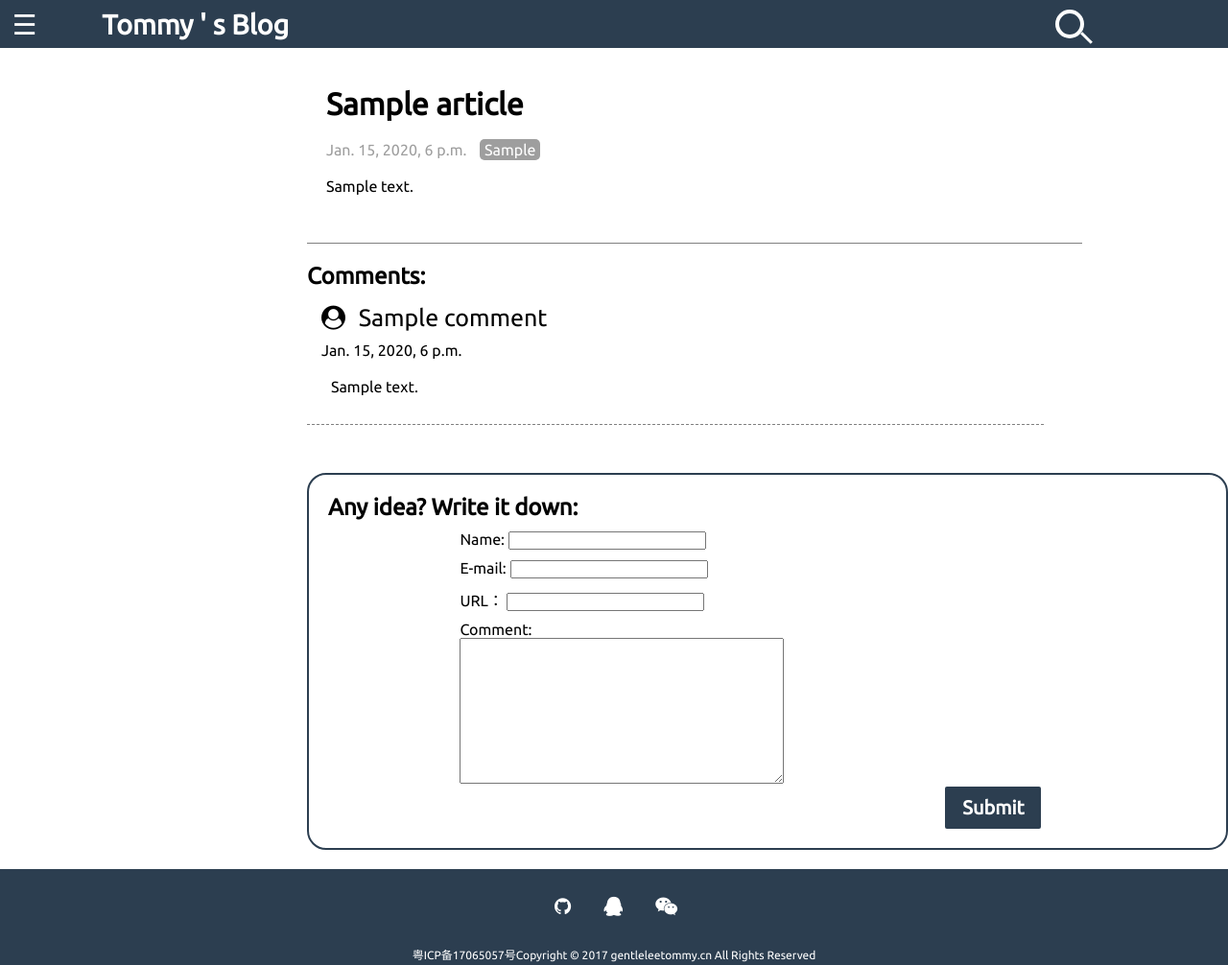
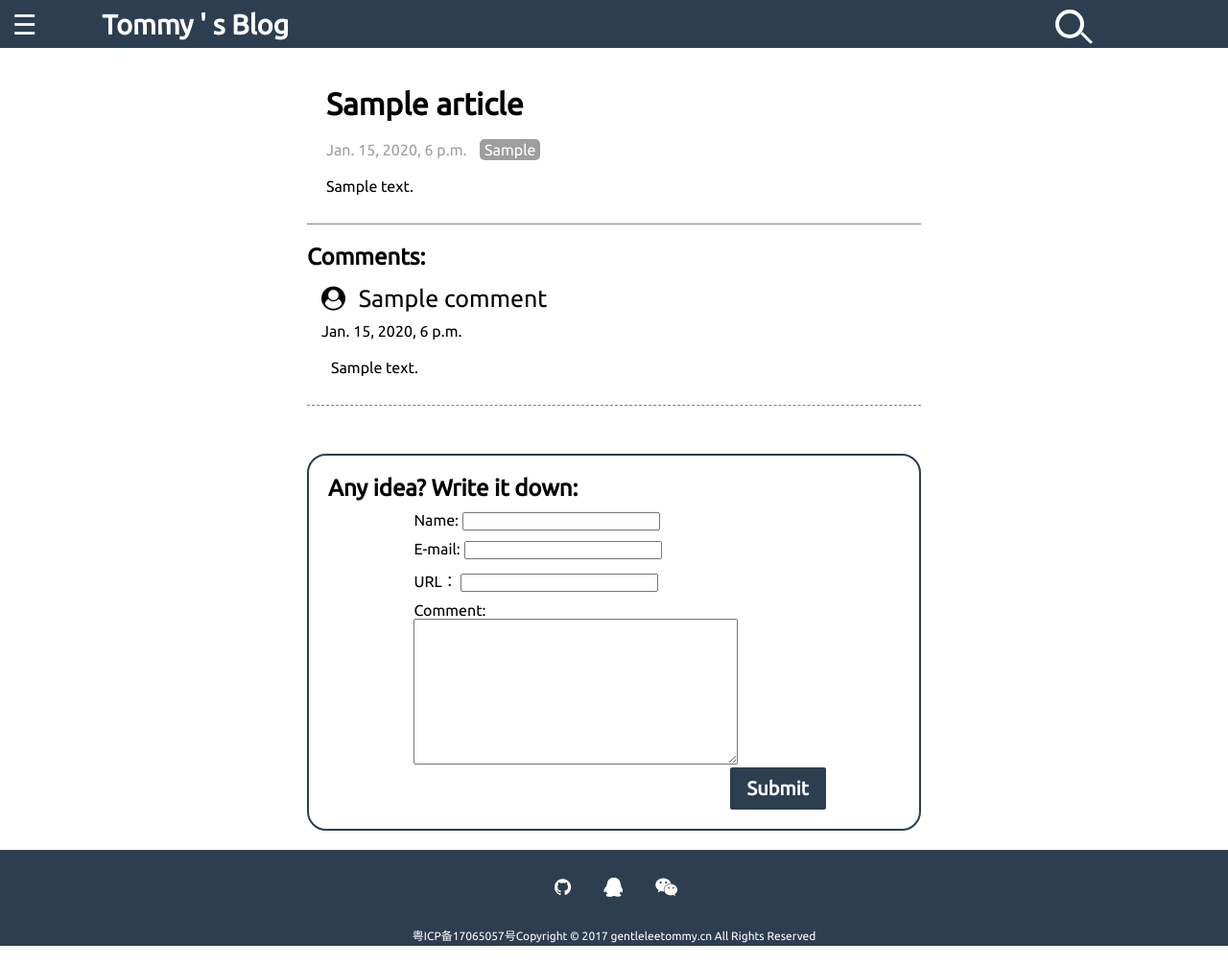
Before and after one commit to Gentle-Lee/Django-Blog, a Django app: page /article/1 in a window 1280 px wide. Shown: the whole page at 96% size. Run offline with Django 3.2, Linux system fonts and the light colour scheme; tables that the repository leaves empty hold one stand-in row (values such as "Sample post"); some libraries are stand-ins or nearby versions.

Commit message:
main.css

```diff
--- a/blog/static/css/main.css
+++ b/blog/static/css/main.css
@@ -119,6 +119,7 @@ body{
 	margin-right: 10px;
 }
 .main{
+	width: 50%;
 	margin-left: 25%;
 	padding-top: 60px;
 	z-index: -111;
@@ -130,7 +131,6 @@ body{
 	margin-bottom: 20px;
 }
 .article{
-	width: 80%;
 	margin-bottom: 20px;
 	border-bottom: 1px grey solid;
 	padding: 30px 20px;
@@ -151,17 +151,16 @@ body{
 }
 .article p{
 	font-size: 1.2em;
-	margin-bottom: 5px;
+	margin-bottom: 10px;
 }
 .text{
 	margin-top: 20px;
-	margin-bottom: 20px;
 }
 .readmore{
 	padding: 5px 10px;
 	border: 1px solid black;
 	border-radius: 10px;
-	margin-left: 60%;
+	margin-left: 70%;
 }
 .readmore:hover{
 	color: white;
@@ -194,7 +193,7 @@ body{
 }
 
 .comments_list{
-	width: 80%;
+	width: 100%;
 	margin-top: 20px;
 }
 .comment_item{
```
